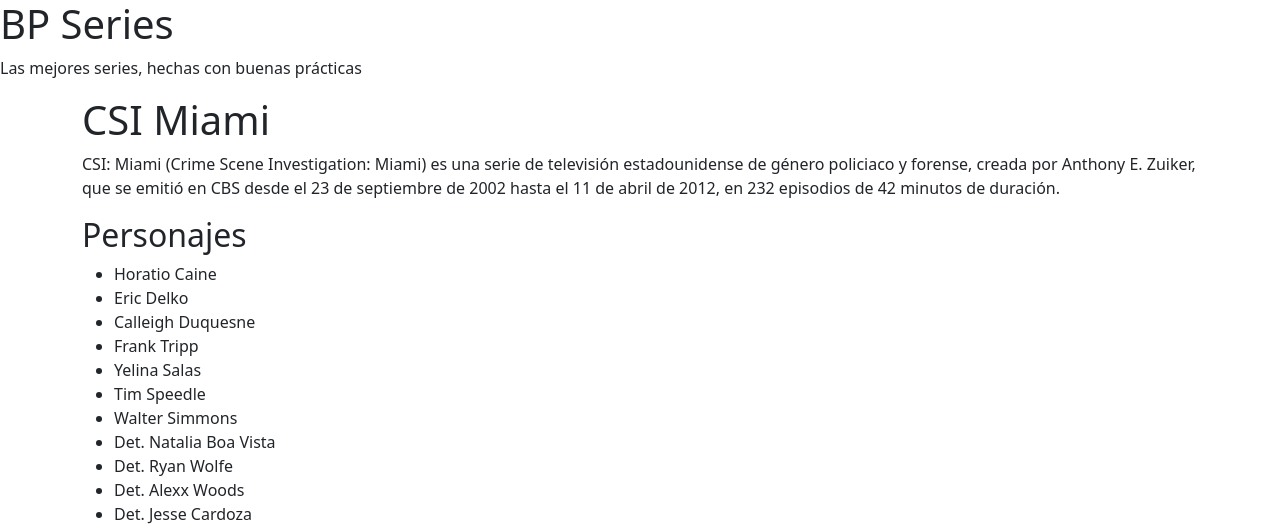
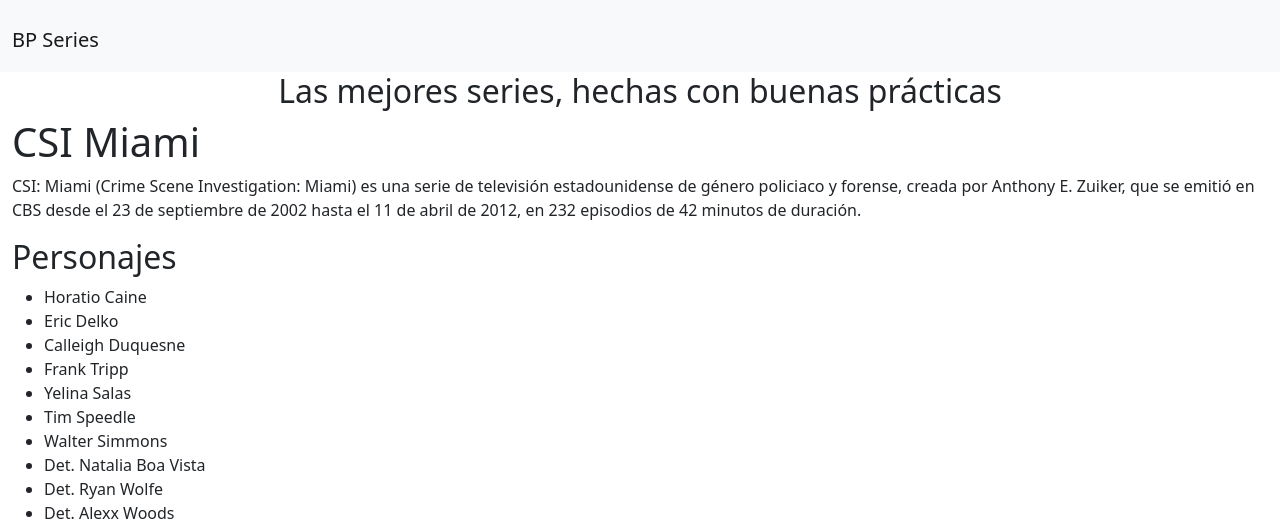
Before and after one commit to DazaTovarJ/bp-series, a plain HTML site: page index.html in a window 1280 px wide. Shown: the top 529 px of the page. Drawn offline with Linux system fonts and the light colour scheme.

Commit message:
Set main toolbar

```diff
--- a/index.html
+++ b/index.html
@@ -8,10 +8,18 @@
   </head>
   <body>
     <header>
-      <h1>BP Series</h1>
-      <p>Las mejores series, hechas con buenas prácticas</p>
+      <nav class="navbar navbar-expand-lg bg-light">
+        <div class="container-fluid">
+          <h1>
+            <a class="navbar-brand" href="#">BP Series</a>
+          </h1>
+        </div>
+      </nav>
     </header>
-    <main class="container">
+    <main class="container-fluid">
+      <h2 class="text-center">
+        Las mejores series, hechas con buenas prácticas
+      </h2>
       <article class="series">
         <header>
           <h1>CSI Miami</h1>
```
